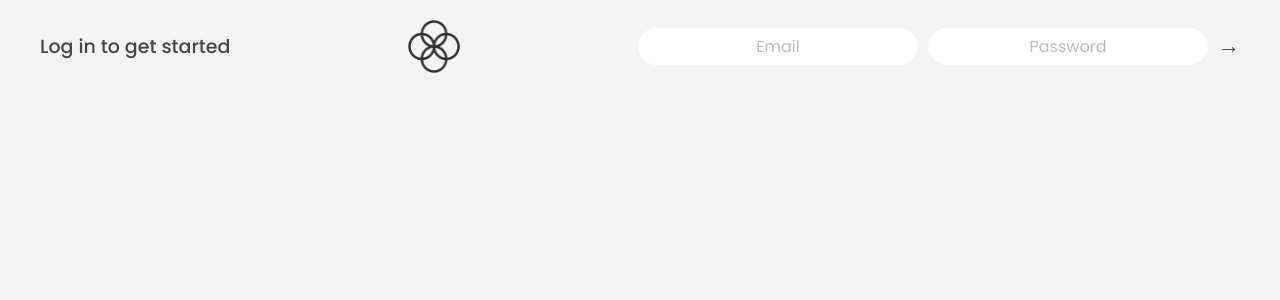
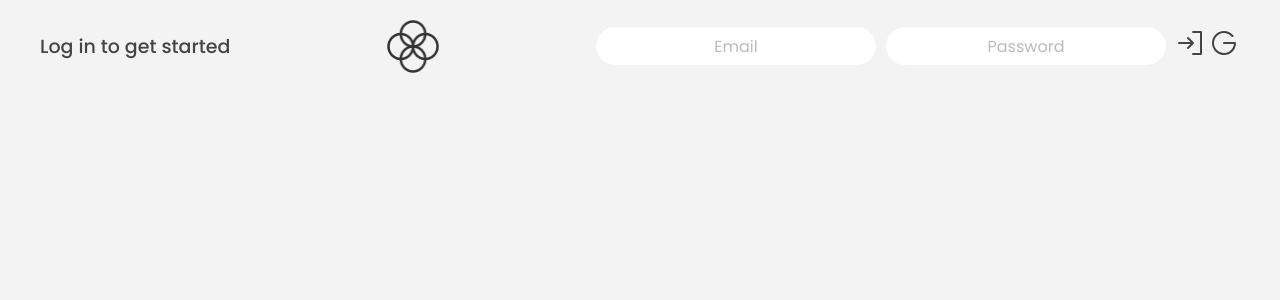
Before and after one commit to Liviuu1/BudgetBuddy.app, a React (Create React App) app: page / in a window 1280 px wide. Shown: the top 300 px of the page. Built offline with nearby package versions, Linux system fonts and the light colour scheme; no server answers.

Commit message:
Initial commits for the second branch

```diff
--- a/package.json
+++ b/package.json
@@ -3,6 +3,7 @@
   "version": "0.1.0",
   "private": true,
   "dependencies": {
+    "@phosphor-icons/react": "^2.0.15",
     "@testing-library/jest-dom": "^5.17.0",
     "@testing-library/react": "^13.4.0",
     "@testing-library/user-event": "^13.5.0",
--- a/src/App.js
+++ b/src/App.js
@@ -7,11 +7,26 @@ import Transfers from "./components/Transfers";
 import Loan from "./components/Loan";
 import Close from "./components/Close";
 import LogoutTimer from "./components/LogoutTimer";
+import { onAuthStateChanged } from "firebase/auth";
+import { useState, useEffect } from "react";
+import { auth } from "./config/firebase";
+export default function App() {
+  const [user, setUser] = useState(null);
 
-export default function App() {
+  useEffect(() => {
+    const unsubscribe = onAuthStateChanged(auth, (user) => {
+      setUser(user);
+    });
+
+    return () => {
+      unsubscribe();
+    };
+  }, []);
+
   return (
     <>
       <Header />
+      {user && (
         <main className="app">
           {/* BALANCE */}
           <Balance />
@@ -28,6 +43,7 @@ export default function App() {
           {/* LOGOUT TIMER */}
           <LogoutTimer />
         </main>
+      )}
     </>
   );
 }
--- a/src/components/Header.js
+++ b/src/components/Header.js
@@ -1,22 +1,63 @@
-import React, { useState } from "react";
-import { auth } from "../config/firebase";
-import { createUserWithEmailAndPassword } from "firebase/auth";
+import React, { useState, useEffect } from "react";
+import { auth, googleProvider } from "../config/firebase";
+import {
+  createUserWithEmailAndPassword,
+  signInWithPopup,
+  signOut,
+  onAuthStateChanged,
+} from "firebase/auth";
+import { GoogleLogo, SignOut, SignIn } from "@phosphor-icons/react";
+
 function Header() {
   const [email, setEmail] = useState("");
   const [password, setPassword] = useState("");
+  const [user, setUser] = useState(null);
 
-  console.log(auth?.currentUser?.email);
+  // console.log(auth?.currentUser?.email);
 
-  const signIn = async () => {
-    console.log(email, password);
+  useEffect(() => {
+    const unsubscribe = onAuthStateChanged(auth, (user) => {
+      setUser(user);
+    });
+
+    return () => {
+      unsubscribe();
+    };
+  }, []); // Run this effect only once during component mount
+
+  console.log(user?.email);
+
+  const signIn = async (e) => {
+    e.preventDefault();
+    try {
       await createUserWithEmailAndPassword(auth, email, password);
+    } catch (err) {
+      console.error(err);
+    }
   };
 
+  const signInWithGoogle = async () => {
+    try {
+      await signInWithPopup(auth, googleProvider);
+    } catch (err) {
+      console.error(err);
+    }
+  };
+
+  const logout = async () => {
+    try {
+      await signOut(auth);
+    } catch (err) {
+      console.error(err);
+    }
+  };
   return (
     <nav>
       <p className="welcome">Log in to get started</p>
       <img src="/images/logo.png" alt="Logo" className="logo" />
       <form className="login">
+        {!user && (
+          <>
             <input
               type="email"
               placeholder="Email"
@@ -29,9 +70,27 @@ function Header() {
               className="login__input login__input--pin"
               onChange={(e) => setPassword(e.target.value)}
             />
-        <button onClick={signIn} className="login__btn">
-          →
+          </>
+        )}
+        {!user ? (
+          <button type="submit" onClick={signIn} className="login__btn">
+            <SignIn size={32} />
           </button>
+        ) : null}
+        {!user ? (
+          <button
+            className="login__btn"
+            type="button"
+            onClick={signInWithGoogle}
+          >
+            <GoogleLogo size={32} />
+          </button>
+        ) : null}
+        {user ? (
+          <button className="login__btn" onClick={logout}>
+            <SignOut size={32} />
+          </button>
+        ) : null}
       </form>
     </nav>
   );
--- a/src/config/firebase.js
+++ b/src/config/firebase.js
@@ -1,7 +1,7 @@
 // Import the functions you need from the SDKs you need
 import { initializeApp } from "firebase/app";
 import { getAnalytics } from "firebase/analytics";
-import { getAuth } from "firebase/auth";
+import { getAuth, GoogleAuthProvider } from "firebase/auth";
 // TODO: Add SDKs for Firebase products that you want to use
 // https://firebase.google.com/docs/web/setup#available-libraries
 
@@ -21,3 +21,4 @@ const firebaseConfig = {
 const app = initializeApp(firebaseConfig);
 const analytics = getAnalytics(app);
 export const auth = getAuth(app);
+export const googleProvider = new GoogleAuthProvider();
--- a/src/style.css
+++ b/src/style.css
@@ -88,7 +88,7 @@ nav {
   gap: 2rem;
 
   /* NOTE This creates the fade in/out anumation */
-  opacity: 0;
+  /* opacity: 0; */
   transition: all 1s;
 }
 
@@ -289,3 +289,7 @@ h2 {
 .timer {
   font-weight: 600;
 }
+
+.btn {
+  border: none;
+}
```
Also changed, not shown: 1 other file (tests, documents, lock files or other folders). Lines whose indentation alone changed are shown as unchanged.
